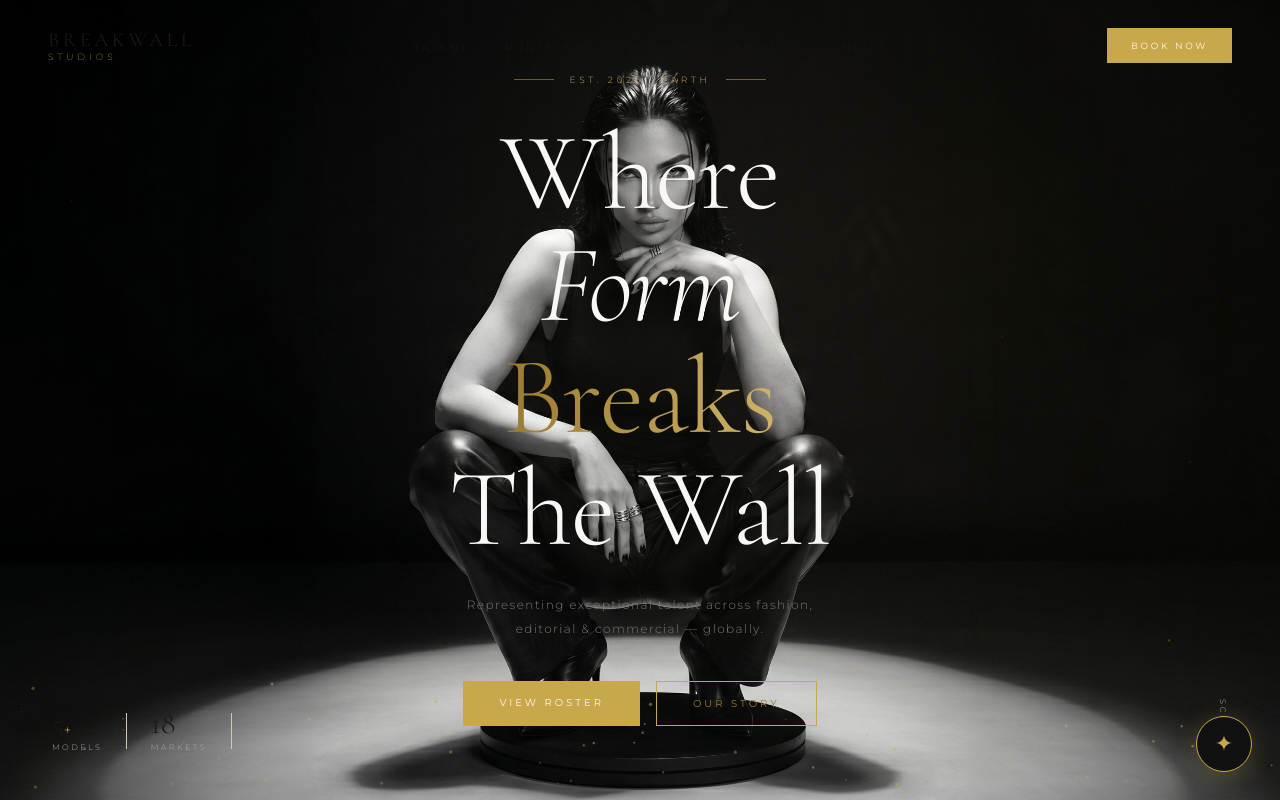
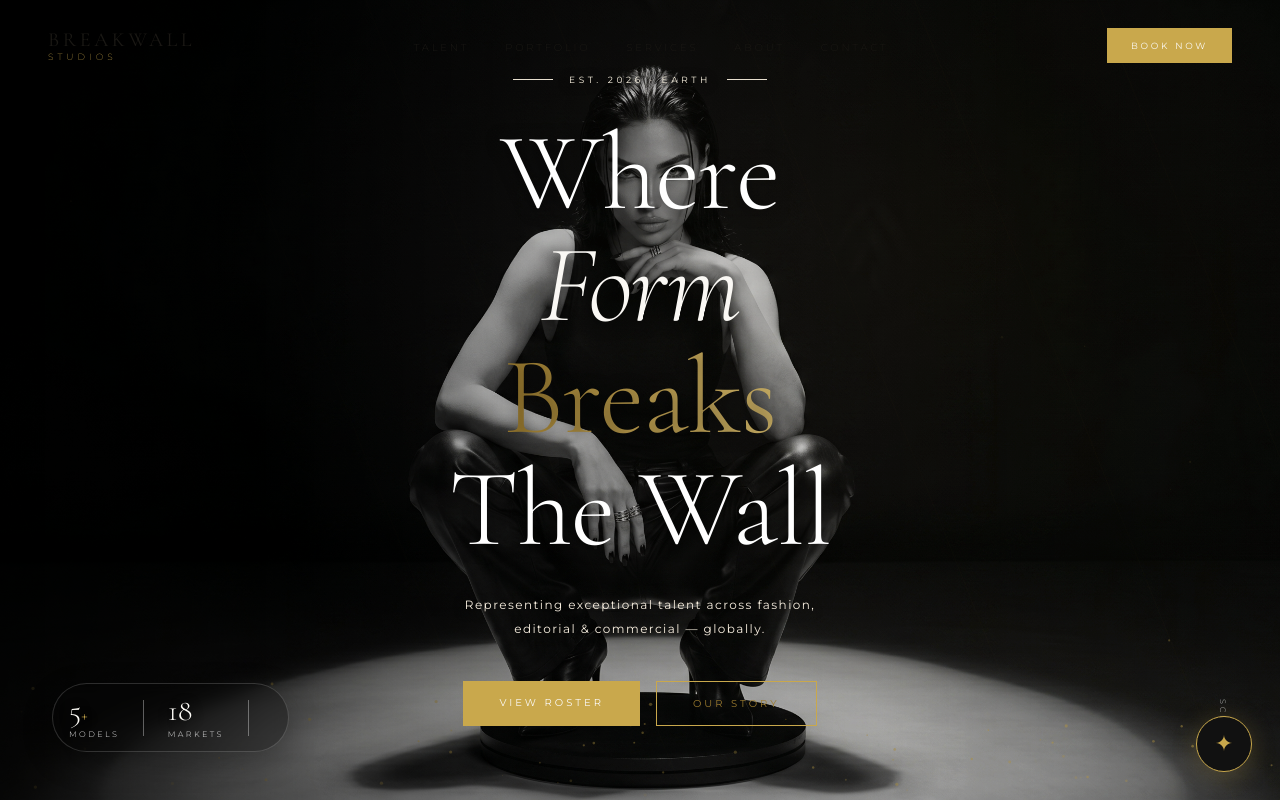
Before and after one commit to Jaden-Afrika/breakwall-studios, a React (Vite) app: page / in a window 1280 px wide. Shown: the top 800 px of the page. Built offline with nearby package versions, Linux system fonts and the light colour scheme.

Commit message:
UI and Text visibility fixes

```diff
--- a/src/components/Contact.css
+++ b/src/components/Contact.css
@@ -1,6 +1,7 @@
 .contact {
   padding: 120px 52px;
   background: var(--black);
+  color: var(--off-white);
 }
 
 .contact__reveal {
@@ -38,9 +39,10 @@
   font-family: var(--font-display);
   font-weight: 300;
   font-size: clamp(40px, 5vw, 58px);
-  color: var(--charcoal);
+  color: var(--off-white);
   line-height: 1.05;
   margin-bottom: 48px;
+  text-shadow: 0 2px 18px rgba(0, 0, 0, 0.45);
 }
 .contact__heading em {
   font-style: italic;
@@ -69,7 +71,7 @@
   font-family: var(--font-body);
   font-size: 13px;
   font-weight: 300;
-  color: var(--charcoal);
+  color: var(--warm-white);
   letter-spacing: 0.04em;
 }
 
@@ -82,7 +84,7 @@
   font-size: 9px;
   letter-spacing: 0.25em;
   text-transform: uppercase;
-  color: #aaa;
+  color: rgba(255, 255, 255, 0.8);
   text-decoration: none;
   transition: color 0.3s;
 }
@@ -104,19 +106,19 @@
   font-size: 8px;
   letter-spacing: 0.35em;
   text-transform: uppercase;
-  color: #aaa;
+  color: rgba(255, 255, 255, 0.8);
 }
 .contact__field input,
 .contact__field select,
 .contact__field textarea {
   background: transparent;
   border: none;
-  border-bottom: 0.5px solid rgba(201,168,76,0.25);
+  border-bottom: 0.5px solid rgba(255, 255, 255, 0.2);
   padding: 10px 0;
   font-family: var(--font-body);
   font-size: 13px;
   font-weight: 300;
-  color: var(--charcoal);
+  color: var(--off-white);
   outline: none;
   transition: border-color 0.3s;
   width: 100%;
@@ -124,7 +126,7 @@
   border-radius: 0;
 }
 .contact__field input::placeholder,
-.contact__field textarea::placeholder { color: #ccc; }
+.contact__field textarea::placeholder { color: rgba(255, 255, 255, 0.55); }
 .contact__field input:focus,
 .contact__field select:focus,
 .contact__field textarea:focus { border-bottom-color: var(--gold); }
@@ -167,14 +169,14 @@
   font-size: 40px;
   font-weight: 300;
   font-style: italic;
-  color: var(--charcoal);
+  color: var(--off-white);
 }
 .contact__success p {
   font-family: var(--font-body);
   font-size: 11px;
   letter-spacing: 0.2em;
   text-transform: uppercase;
-  color: #aaa;
+  color: rgba(255, 255, 255, 0.78);
 }
 
 @media (max-width: 900px) { .contact__inner { grid-template-columns: 1fr; gap: 60px; } }
--- a/src/components/Contact.jsx
+++ b/src/components/Contact.jsx
@@ -33,16 +33,13 @@ export default function Contact() {
           <div className="contact__details">
             <div className="contact__detail">
               <span className="contact__detail-label">Email</span>
-              <span className="contact__detail-value">hello@breakwallstudios.com</span>
+              <span className="contact__detail-value">breakwallstudios@gmail.com</span>
             </div>
             <div className="contact__detail">
               <span className="contact__detail-label">Location</span>
-              <span className="contact__detail-value">Westlands, Nairobi, KE</span>
+              <span className="contact__detail-value">WORLDWIDE</span>
             </div>
-            <div className="contact__detail">
-              <span className="contact__detail-label">Bookings</span>
-              <span className="contact__detail-value">bookings@breakwallstudios.com</span>
-            </div>
+
           </div>
           <div className="contact__socials">
             {['Instagram', 'LinkedIn', 'Pinterest'].map(s => (
@@ -65,9 +62,9 @@ export default function Contact() {
               <div className="contact__field">
                 <label>Enquiry Type</label>
                 <select>
-                  <option>Model Representation</option>
+                  <option>Business Advertisement</option>
                   <option>Brand Partnership</option>
-                  <option>Editorial Booking</option>
+                  <option>Creative direction</option>
                   <option>General Enquiry</option>
                 </select>
               </div>
--- a/src/components/Hero.css
+++ b/src/components/Hero.css
@@ -11,6 +11,15 @@
   background-position: center center;
   background-repeat: no-repeat;
   background-color: transparent;
+}
+
+.hero::before {
+  content: '';
+  position: absolute;
+  inset: 0;
+  background: linear-gradient(90deg, rgba(0,0,0,0.7) 0%, rgba(0,0,0,0.3) 42%, rgba(0,0,0,0.05) 100%);
+  pointer-events: none;
+  z-index: 1;
 }
 
 .hero__canvas {
@@ -35,20 +44,21 @@
   gap: 16px;
   font-family: var(--font-body);
   font-size: 9px;
-  font-weight: 300;
+  font-weight: 400;
   letter-spacing: 0.4em;
   text-transform: uppercase;
-  color: var(--gold);
+  color: #fff7e5;
   margin-bottom: 32px;
   animation: fadeIn 1s ease both;
   animation-delay: 0.6s;
+  text-shadow: 0 2px 12px rgba(0, 0, 0, 0.75);
 }
 .hero__line {
   display: block;
   width: 40px;
   height: 0.5px;
-  background: var(--gold);
-  opacity: 0.5;
+  background: rgba(255, 247, 229, 0.95);
+  opacity: 0.95;
 }
 
 .hero__heading {
@@ -63,9 +73,10 @@
 .hero__heading-row {
   display: block;
   font-size: clamp(56px, 9vw, 110px);
-  color: var(--white);
+  color: #ffffff;
   letter-spacing: -0.01em;
   animation: fadeUp 1s ease both;
+  text-shadow: 0 2px 16px rgba(0, 0, 0, 0.55);
 }
 .hero__heading-row:nth-child(1) { animation-delay: 0.4s; }
 .hero__heading-row:nth-child(2) { animation-delay: 0.55s; }
@@ -90,13 +101,14 @@
 .hero__sub {
   font-family: var(--font-body);
   font-size: 12px;
-  font-weight: 300;
+  font-weight: 400;
   letter-spacing: 0.12em;
-  color: #777;
+  color: #f8efe0;
   line-height: 2;
   margin-bottom: 40px;
   animation: fadeIn 1s ease both;
   animation-delay: 1s;
+  text-shadow: 0 2px 12px rgba(0, 0, 0, 0.7);
 }
 
 .hero__actions {
@@ -146,6 +158,12 @@
   z-index: 2;
   animation: fadeIn 1.4s ease both;
   animation-delay: 1.2s;
+  padding: 12px 16px;
+  border-radius: 999px;
+  background: rgba(8, 8, 8, 0.35);
+  border: 1px solid rgba(255, 255, 255, 0.16);
+  backdrop-filter: blur(8px);
+  box-shadow: 0 10px 30px rgba(0, 0, 0, 0.25);
 }
 .hero__stat {
   display: flex;
@@ -156,8 +174,9 @@
   font-family: var(--font-display);
   font-weight: 300;
   font-size: 30px;
-  color: var(--charcoal);
+  color: #fffdf8;
   line-height: 1;
+  text-shadow: 0 2px 12px rgba(0, 0, 0, 0.6);
 }
 .hero__stat-num em {
   font-style: normal;
@@ -169,12 +188,12 @@
   font-size: 8px;
   letter-spacing: 0.3em;
   text-transform: uppercase;
-  color: #aaa;
+  color: rgba(255, 255, 255, 0.9);
 }
 .hero__stat-divider {
   width: 0.5px;
   height: 36px;
-  background: var(--cream);
+  background: rgba(255, 255, 255, 0.35);
 }
 
 /* Scroll indicator */
```
